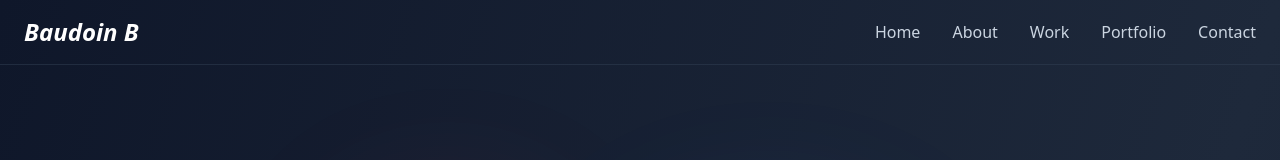
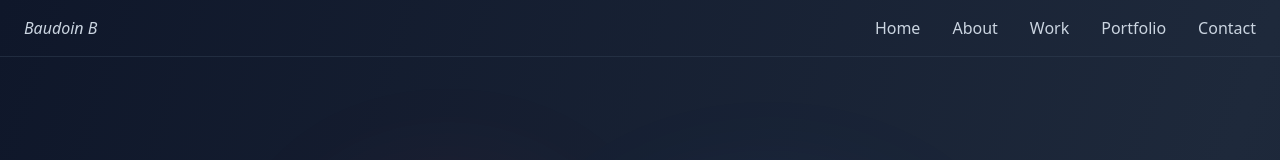
Before and after one commit to Baudoin10/baudoin.me, a React (Vite) app: page / in a window 1280 px wide. Shown: the top 160 px of the page. Built offline with nearby package versions, Linux system fonts and the light colour scheme.

Commit message:
fixed the navbar and footer

```diff
--- a/src/App.jsx
+++ b/src/App.jsx
@@ -107,7 +107,7 @@ const Portfolio = () => {
       <nav className="fixed top-0 left-0 right-0 z-50 glass border-b border-slate-700/50">
         <div className="container mx-auto px-6 py-4">
           <div className="flex items-center justify-between">
-            <div className="text-2xl font-bold text-gradient italic animate-fadeInUp">
+            <div className="text-slate-300  text-gradient italic animate-fadeInUp">
               Baudoin B
             </div>
 
```
